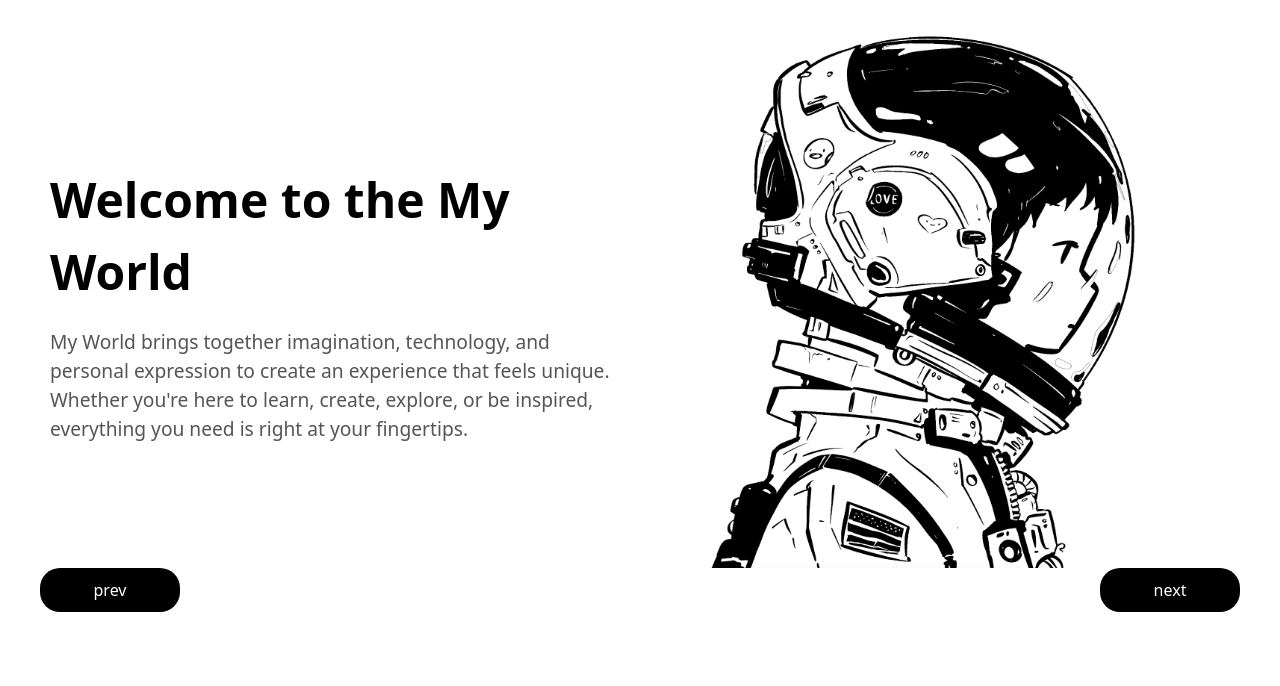
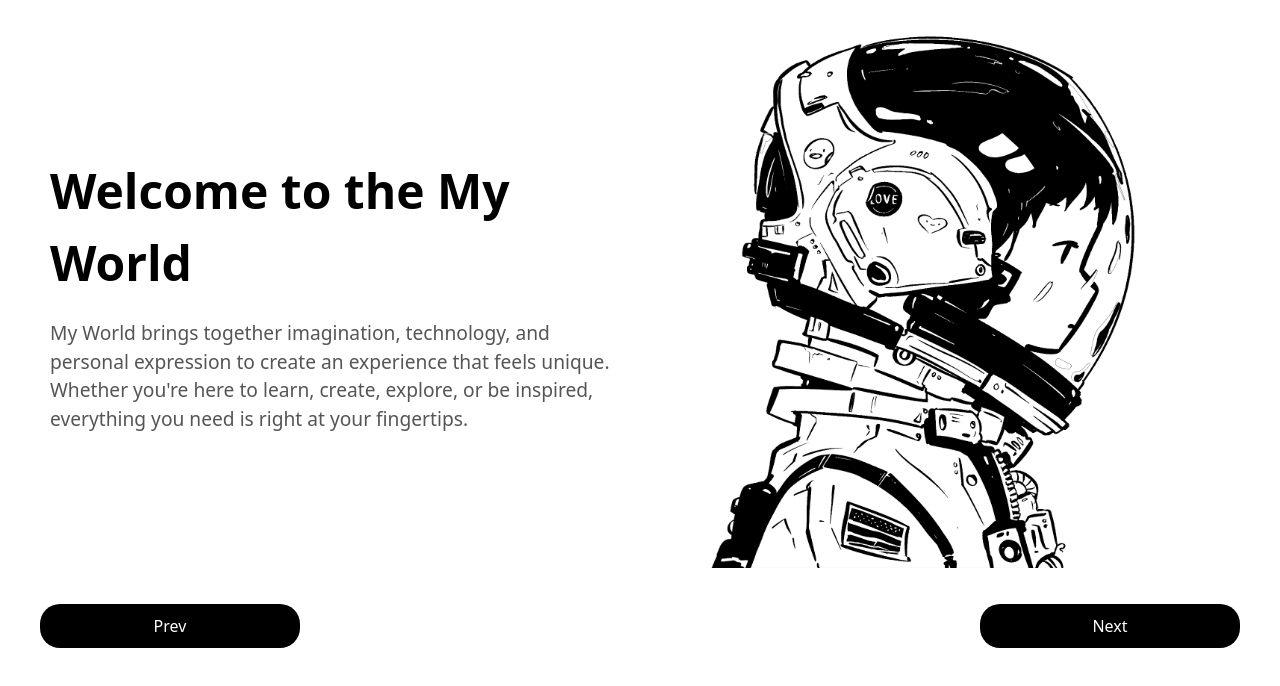
Before and after one commit to developer866/My_World, a React (Vite) app: page / in a window 1280 px wide. Shown: the top 686 px of the page. Built offline with nearby package versions, Linux system fonts and the light colour scheme.

Commit message:
Add a new line for better code organization in App.css

```diff
--- a/package.json
+++ b/package.json
@@ -10,6 +10,7 @@
     "preview": "vite preview"
   },
   "dependencies": {
+    "framer-motion": "^12.23.24",
     "react": "^19.2.0",
     "react-dom": "^19.2.0",
     "react-router-dom": "^7.9.6"
--- a/src/App.css
+++ b/src/App.css
@@ -1,23 +1,36 @@
+/* Fullscreen wrapper for animated pages */
+.page-wrapper {
+  width: 100vw;
+  height: 100vh;
+  overflow: hidden;
+  position: relative;
+}
+
+/* Your original container stays the same */
 .container {
   max-width: 1200px;
   margin: 0 auto;
   padding: 0 20px;
 }
-.navigation{
+
+/* Navigation buttons */
+.navigation {
   display: flex;
   justify-content: space-between;
+  margin-top: 20px;
 }
-.nav-button{
-  padding:10px;
-  width: 10%;
-  /* margin: 0 auto; */
-  background: black ;
+
+.nav-button {
+  padding: 10px;
+  width: 20%;
+  background: black;
   text-align: center;
-  color:White;
-  border-radius:20px;
+  color: white;
+  border-radius: 20px;
 }
-.nav-button:hover{
-  background: grey ;
+
+.nav-button:hover {
+  background: grey;
   color: black;
   cursor: pointer;
   text-decoration: underline;
--- a/src/App.jsx
+++ b/src/App.jsx
@@ -1,24 +1,76 @@
-import React from "react";
-import Navbar from "./Component/Navbar";
-import { Routes, Route } from "react-router-dom";
+import React, { useState } from "react";
+import { Routes, Route, useLocation, useNavigate } from "react-router-dom";
+import { AnimatePresence, motion } from "framer-motion";
+
 import Home from "./Pages/Home";
 import Project from "./Pages/Project";
 import Service from "./Pages/Service";
 import Contact from "./Pages/Contact";
 import "./App.css";
+
 function App() {
+  const location = useLocation();
+  const navigate = useNavigate();
+
+  const [direction, setDirection] = useState(1);
+
+  const pages = ["/", "/Project", "/Services", "/Contact"];
+
+  const goNext = () => {
+    setDirection(1);
+    const current = pages.indexOf(location.pathname);
+    const nextIndex = (current + 1) % pages.length;
+    navigate(pages[nextIndex]);
+  };
+
+  const goPrev = () => {
+    setDirection(-1);
+    const current = pages.indexOf(location.pathname);
+    const prevIndex = (current - 1 + pages.length) % pages.length;
+    navigate(pages[prevIndex]);
+  };
+
+  // animation variants
+  const variants = {
+    enter: (direction) => ({
+      x: direction > 0 ? "100vw" : "-100vw",
+      opacity: 0,
+    }),
+    center: {
+      x: 0,
+      opacity: 1,
+    },
+    exit: (direction) => ({
+      x: direction > 0 ? "-100vw" : "100vw",
+      opacity: 0,
+    }),
+  };
+
   return (
     <main className="container">
-      {/* <Navbar /> */}
-      <Routes >
-        <Route path="/" element={<Home />} />
-        <Route path="/Project" element={<Project />} />
-        <Route path="/Services" element={<Service />} />
-        <Route path="/Contact" element={<Contact />} />
-      </Routes >
+      <AnimatePresence custom={direction}>
+        <motion.div
+          key={location.pathname}
+          custom={direction}
+          variants={variants}
+          initial="enter"
+          animate="center"
+          exit="exit"
+          transition={{ duration: 0.6 }}
+          style={{ height: "100%" }}
+        >
+          <Routes location={location} key={location.pathname}>
+            <Route path="/" element={<Home />} />
+            <Route path="/Project" element={<Project />} />
+            <Route path="/Services" element={<Service />} />
+            <Route path="/Contact" element={<Contact />} />
+          </Routes>
+        </motion.div>
+      </AnimatePresence>
+
       <div className="navigation">
-        <p className="nav-button">prev</p>
-        <p className="nav-button">next</p>
+        <p className="nav-button" onClick={goPrev}>Prev</p>
+        <p className="nav-button" onClick={goNext}>Next</p>
       </div>
     </main>
   );
```
Also changed, not shown: 1 other file (tests, documents, lock files or other folders).
